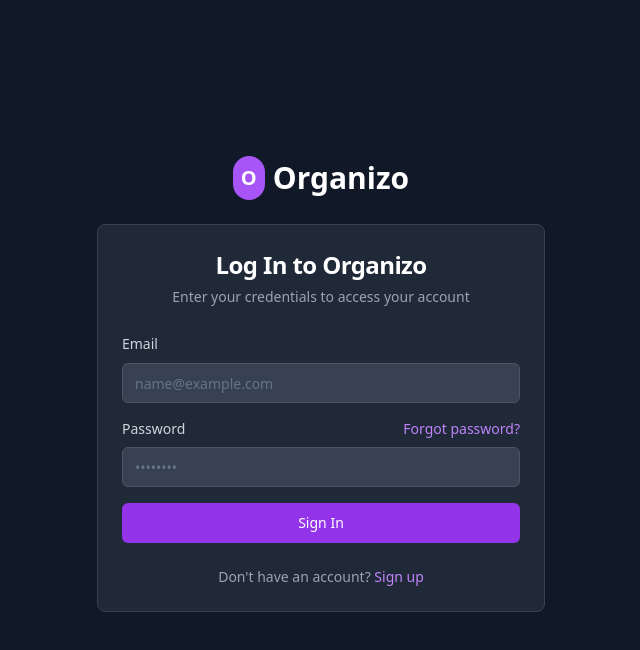
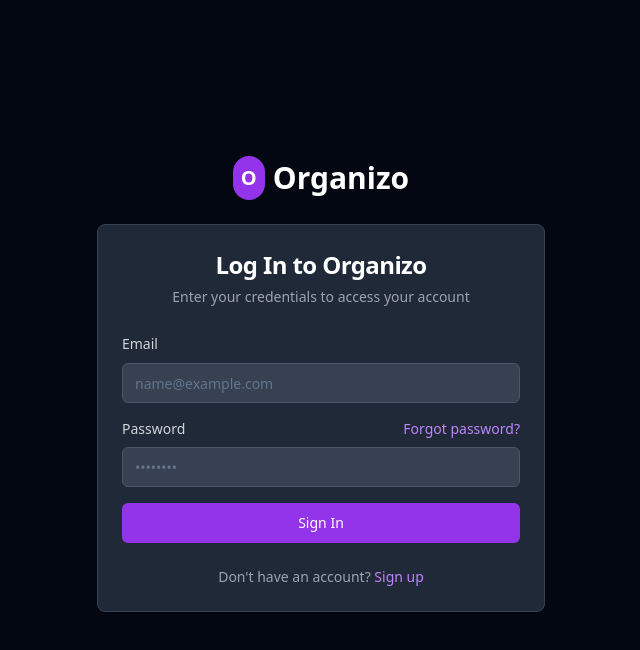
Before and after one commit to Nileshh1010/Task_Manager_Frontend, a React (Vite) app: page /login in a window 1280 px wide. Shown: the top 650 px of the page, without its empty margins (319-959 px from the left). Built offline with nearby package versions, Linux system fonts and the light colour scheme.

Commit message:
Fix: Page color and dashboard loading
- Changed the color of all pages.
- Fixed an issue where the dashboard page was not loading.

```diff
--- a/src/App.tsx
+++ b/src/App.tsx
@@ -3,7 +3,7 @@ import { Toaster } from "@/components/ui/toaster";
 import { Toaster as Sonner } from "@/components/ui/sonner";
 import { TooltipProvider } from "@/components/ui/tooltip";
 import { QueryClient, QueryClientProvider } from "@tanstack/react-query";
-import { BrowserRouter, Routes, Route } from "react-router-dom";
+import { BrowserRouter, Routes, Route, Navigate } from "react-router-dom";
 import { AuthProvider } from "@/context/AuthContext";
 import ProtectedRoute from "@/components/routes/ProtectedRoute";
 import DashboardLayout from "@/components/layout/DashboardLayout";
@@ -25,7 +25,7 @@ const App = () => (
         <Sonner />
         <BrowserRouter>
           <Routes>
-            <Route path="/" element={<Index />} />
+            <Route path="/" element={<Navigate to="/login" replace />} />
             <Route path="/login" element={<Login />} />
             <Route path="/register" element={<Register />} />
 
--- a/src/components/layout/DashboardLayout.tsx
+++ b/src/components/layout/DashboardLayout.tsx
@@ -1,5 +1,5 @@
 
-import React from 'react';
+import React, { useEffect } from 'react';
 import { Outlet } from 'react-router-dom';
 import { useAuth } from '@/context/AuthContext';
 import Sidebar from './Sidebar';
@@ -8,7 +8,7 @@ const DashboardLayout: React.FC = () => {
   const { user } = useAuth();
 
   return (
-    <div className="min-h-screen bg-gray-900 flex">
+    <div className="min-h-screen bg-gray-950 flex">
       <Sidebar />
       <main className="flex-1 p-6 overflow-auto">
         <Outlet />
--- a/src/pages/Login.tsx
+++ b/src/pages/Login.tsx
@@ -4,10 +4,10 @@ import LoginForm from '@/components/auth/LoginForm';
 
 const Login = () => {
   return (
-    <div className="min-h-screen bg-gray-900 flex flex-col items-center justify-center p-4">
+    <div className="min-h-screen bg-gray-950 flex flex-col items-center justify-center p-4">
       <div className="w-full max-w-md mb-8">
         <div className="flex items-center justify-center mb-6">
-          <div className="bg-purple-500 rounded-full p-2 mr-2">
+          <div className="bg-purple-600 rounded-full p-2 mr-2">
             <span className="font-bold text-xl text-white">O</span>
           </div>
           <h1 className="text-3xl font-bold text-white">Organizo</h1>
--- a/src/pages/Register.tsx
+++ b/src/pages/Register.tsx
@@ -4,10 +4,10 @@ import RegisterForm from '@/components/auth/RegisterForm';
 
 const Register = () => {
   return (
-    <div className="min-h-screen bg-gray-900 flex flex-col items-center justify-center p-4">
+    <div className="min-h-screen bg-gray-950 flex flex-col items-center justify-center p-4">
       <div className="w-full max-w-md mb-8">
         <div className="flex items-center justify-center mb-6">
-          <div className="bg-purple-500 rounded-full p-2 mr-2">
+          <div className="bg-purple-600 rounded-full p-2 mr-2">
             <span className="font-bold text-xl text-white">O</span>
           </div>
           <h1 className="text-3xl font-bold text-white">Organizo</h1>
```
